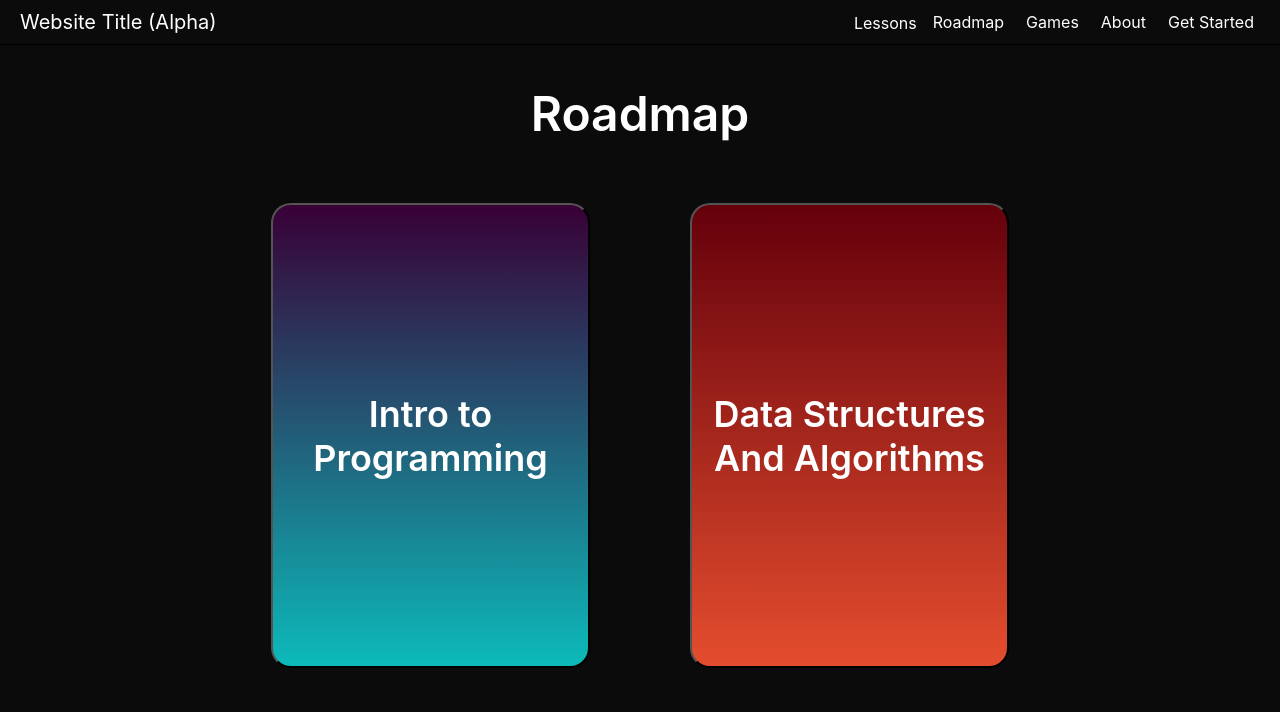
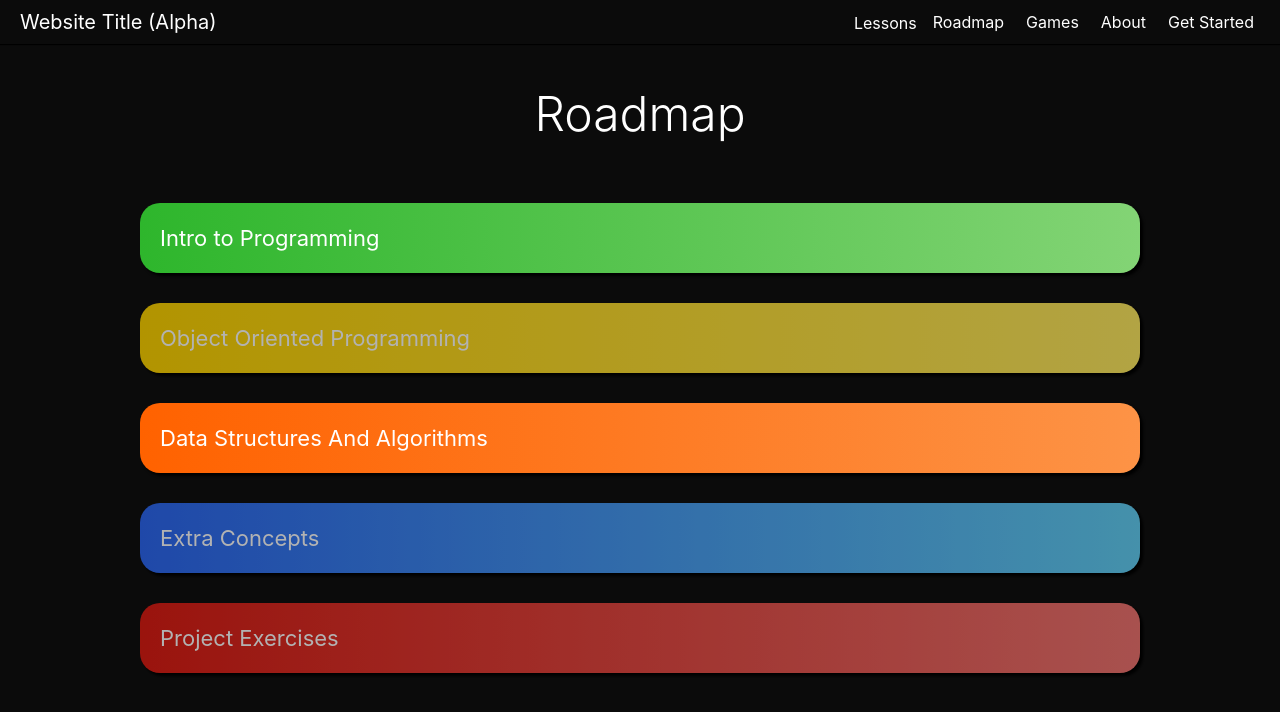
Before and after one commit to tljibbers/Web-App-For-Teaching-CS, a React (Vite) app in the folder web-app-for-teaching-cs/: page /roadmap in a window 1280 px wide. Shown: the top 712 px of the page. Built offline with nearby package versions, Linux system fonts and the light colour scheme; no server answers.

Commit message:
reformatted roadmap page

```diff
--- a/web-app-for-teaching-cs/src/Roadmap.jsx
+++ b/web-app-for-teaching-cs/src/Roadmap.jsx
@@ -10,7 +10,10 @@ function Roadmap() {
         <div id="roadmapTitle">Roadmap</div>
         <div className="roadmapButtonFlex">
            <button id="itpButton" onClick={() => navigate('/intro-to-programming')}>Intro to Programming</button>
+           <button id="oopButton">Object Oriented Programming</button>
            <button id="dsaButton" onClick={() => navigate('/data-structures-and-algorithms')}>Data Structures And Algorithms</button>
+           <button id="extraConcepts">Extra Concepts</button>
+           <button id='projectExercises'>Project Exercises</button>
         </div>
     </>
     );
--- a/web-app-for-teaching-cs/src/roadmap.css
+++ b/web-app-for-teaching-cs/src/roadmap.css
@@ -1,35 +1,61 @@
 #roadmapTitle {
     font-size: 48px;
     font-family: 'Inter', sans-serif;
-    font-weight: 600;
+    font-weight: 300;
     color: white;
     text-align: center;
     padding-top: 40px;
     padding-bottom: 60px;
 }
 
-#itpButton, #dsaButton {
-    width: 319px;
-    height: 465px;
+#itpButton, #oopButton, #dsaButton, #extraConcepts, #projectExercises {
+    width: 1000px;
+    height: 70px;
     border-radius: 20px;
     font-family: 'Inter', sans-serif;
-    font-size: 36px;
-    font-weight: 600;
+    font-size: 22px;
     color: white;
+    border: none;
+    text-align: start;
+    padding-left: 20px;
+    cursor: pointer;
+    transition: transform 0.5s ease;
+    box-shadow: 3px 3px 3px black;
 }
 
+#oopButton, #extraConcepts, #projectExercises{
+    filter: brightness(70%);
+    cursor: default;
+}
 
 .roadmapButtonFlex {
     display: flex;
-    justify-content: center;
-    gap: 100px;
+    flex-direction: column;
+    align-items: center;
+    gap: 30px;
 
 }
 
 #itpButton {
-   background-image: linear-gradient(to bottom, #380036, #0cbaba);
+   background-image: linear-gradient(to right, #2EB62C, #83D475);
+}
+
+#oopButton {
+    background-image: linear-gradient(to right, #FFD400, #FFEA61);
 }
 
 #dsaButton {
-    background-image: linear-gradient(to bottom, #65000b, #e44d2e);
+    background-image: linear-gradient(to right, #FF6200, #FD9346);
 }
+
+#extraConcepts {
+    background-image: linear-gradient(to right, #2c67f2, #62cff4);
+}
+
+#projectExercises {
+    background-image: linear-gradient(to right, #dc1c13, #f07470);
+}
+
+#itpButton:hover, #dsaButton:hover, #oopButton:hover, #extraConcepts:hover, #projectExercises:hover{
+    transform: scale(1.02)
+}
```
